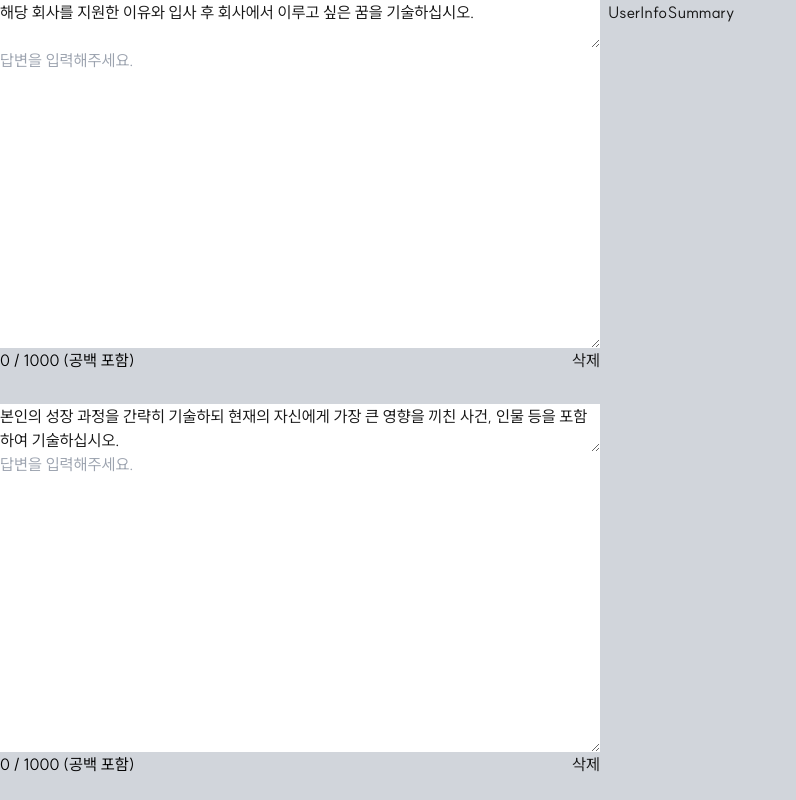
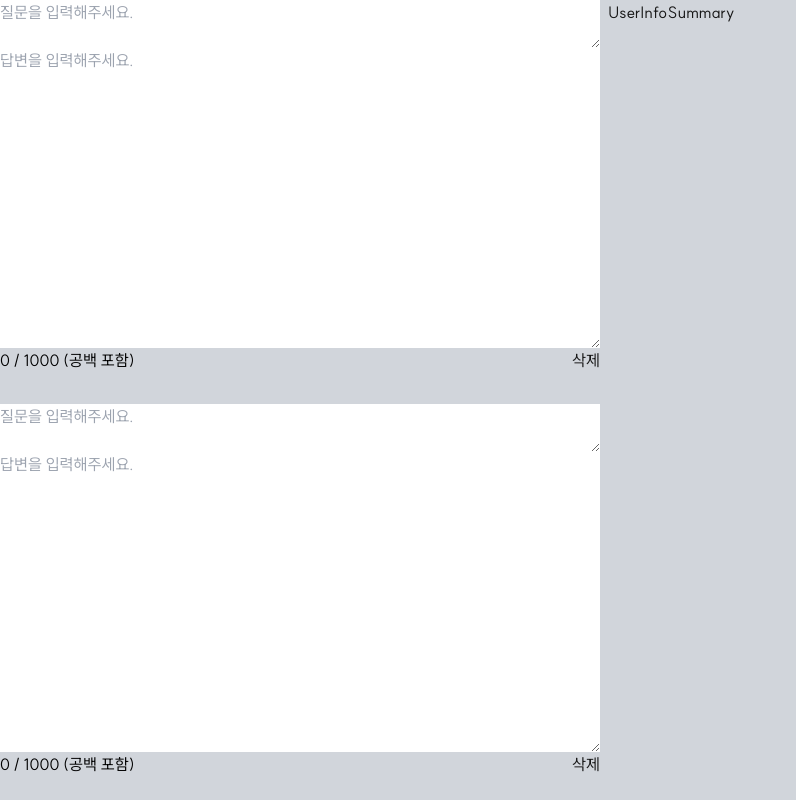
Before and after one commit to choichangyeon/ChickMate, a Next.js app: page /resume in a window 1280 px wide. Shown: the top 800 px of the page, without its empty margins (0-796 px from the left). Built offline with nearby package versions, Linux system fonts and the light colour scheme.

Commit message:
refactor:#41 기본 제공 질문 데이터 구조 변경

```diff
--- a/src/features/resume/data/default-question-list.ts
+++ b/src/features/resume/data/default-question-list.ts
@@ -1,13 +1,15 @@
 export const defaultQuestionList = [
-  { id: 1, questionText: '해당 회사를 지원한 이유와 입사 후 회사에서 이루고 싶은 꿈을 기술하십시오.' },
+  { id: 1, question: '해당 회사를 지원한 이유와 입사 후 회사에서 이루고 싶은 꿈을 기술하십시오.', answer: '' },
   {
     id: 2,
-    questionText:
+    question:
       '본인의 성장 과정을 간략히 기술하되 현재의 자신에게 가장 큰 영향을 끼친 사건, 인물 등을 포함하여 기술하십시오.',
+    answer: '',
   },
   {
     id: 3,
-    questionText:
+    question:
       '지원 직무 관련 프로젝트/과제 중 기술적으로 가장 어려웠던 과제와 해결 방안에 대해 구체적으로 서술하십시오.',
+    answer: '',
   },
 ];
```
